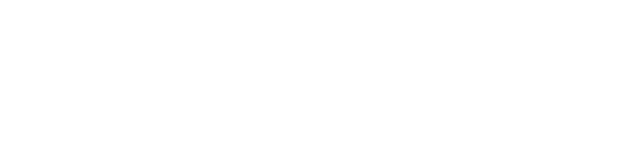
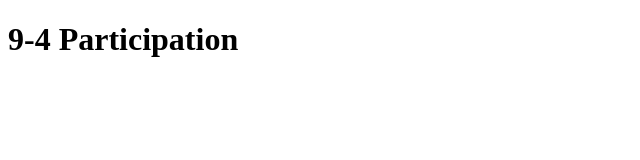
Before and after one commit to jberry1103/cpsc332-participationFall2024, a plain HTML site: page docs/participation/9-4/index.html in a window 1280 px wide. Shown: the whole page, without its empty margins (0-640 px from the left). Drawn offline with Linux system fonts and the light colour scheme.

Commit message:
Added 9-4 header

```diff
--- a/docs/participation/index.html
+++ b/docs/participation/9-4/index.html
@@ -5,6 +5,7 @@
     <meta name="viewport" content="width=device-width, initial-scale=1.0">
     <title>9-4 Participation</title>
 </head>
+<h1>9-4 Participation</h1>
 <body>
 
 </body>
```
